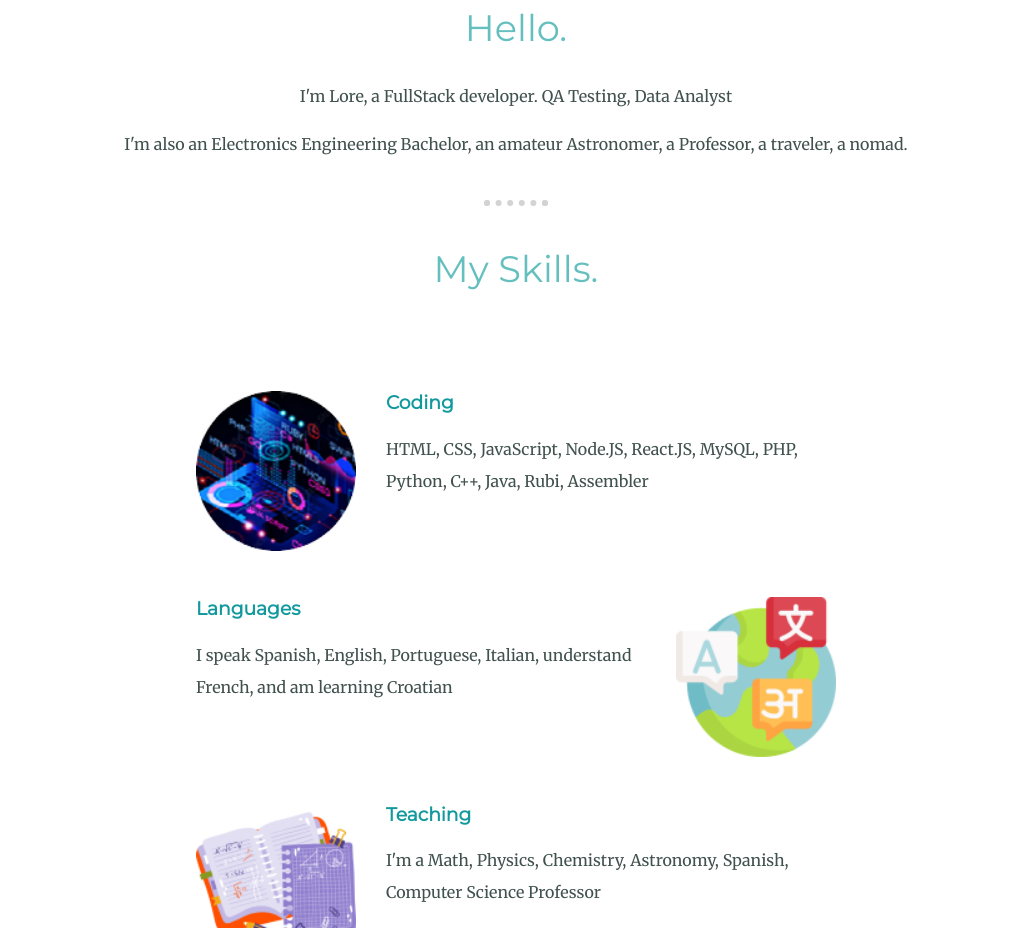
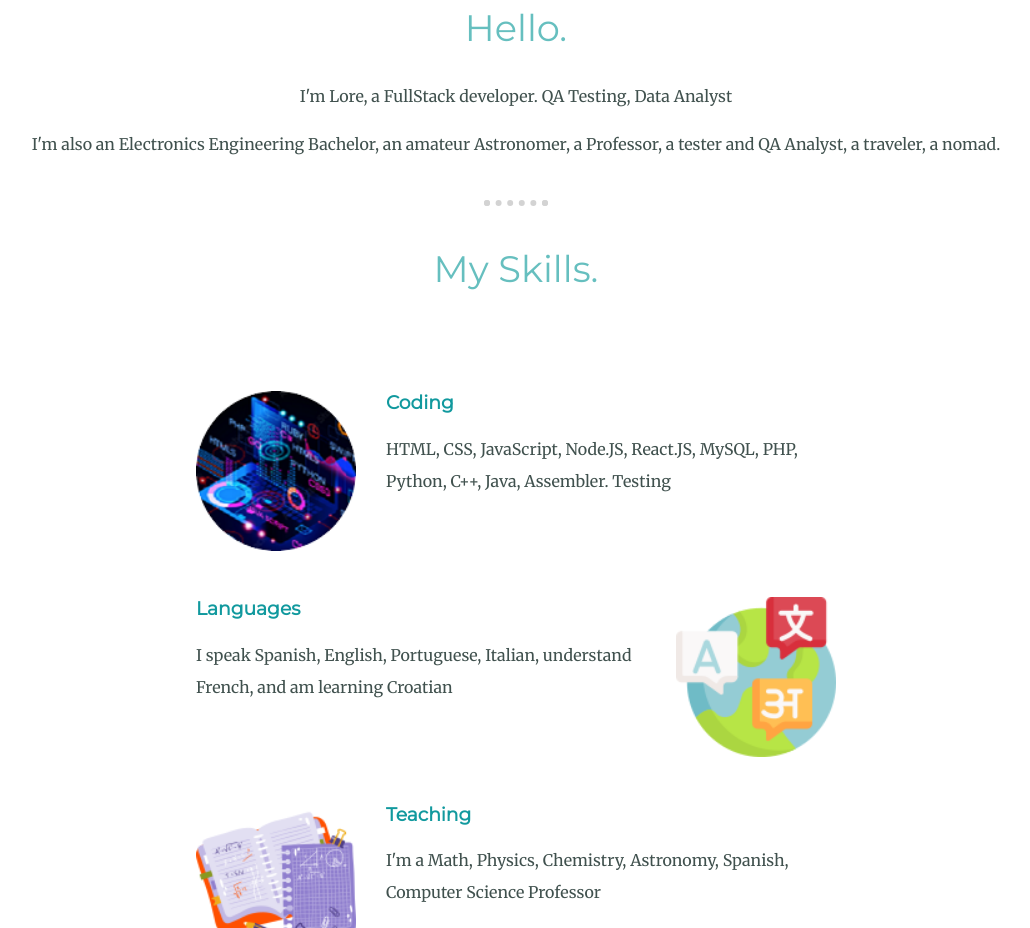
Before and after one commit to Alexa-2k/Personal_Page, a plain HTML site: page index.html in a window 1280 px wide. Shown: the part 980-1908 px from the top of the page, without its empty margins (124-1154 px from the left). Drawn offline with Linux system fonts and the light colour scheme.

Commit message:
Update index.html

```diff
--- a/index.html
+++ b/index.html
@@ -27,7 +27,7 @@
           <img src="images\circled anime 192.png" alt="Lore-anime-pic">
           <h2>Hello.</h2>
           <p class="intro">I'm Lore, a FullStack developer. QA Testing, Data Analyst </p>
-          <p>I'm also an Electronics Engineering Bachelor, an amateur Astronomer, a Professor, a traveler, a nomad.</p>
+          <p>I'm also an Electronics Engineering Bachelor, an amateur Astronomer, a Professor, a tester and QA Analyst, a traveler, a nomad.</p>
         </div>
         <hr>
         <div class="skills">
@@ -35,7 +35,7 @@
           <div class="skill-row">
             <img class="skill1-img" src="images/coding-circled.png" alt="coding image from https://www.flaticon.com">
             <h3>Coding</h3>
-            <p>HTML, CSS, JavaScript, Node.JS, React.JS, MySQL, PHP, Python, C++, Java, Rubi, Assembler</p>
+            <p>HTML, CSS, JavaScript, Node.JS, React.JS, MySQL, PHP, Python, C++, Java, Assembler. Testing </p>
           </div>
           <div class="skill-row">
             <img class="skill2-img" src="images/languages.png" alt="https://www.flaticon.com/free-icons/languages - Languages icons created by Freepik - Flaticon">
```
